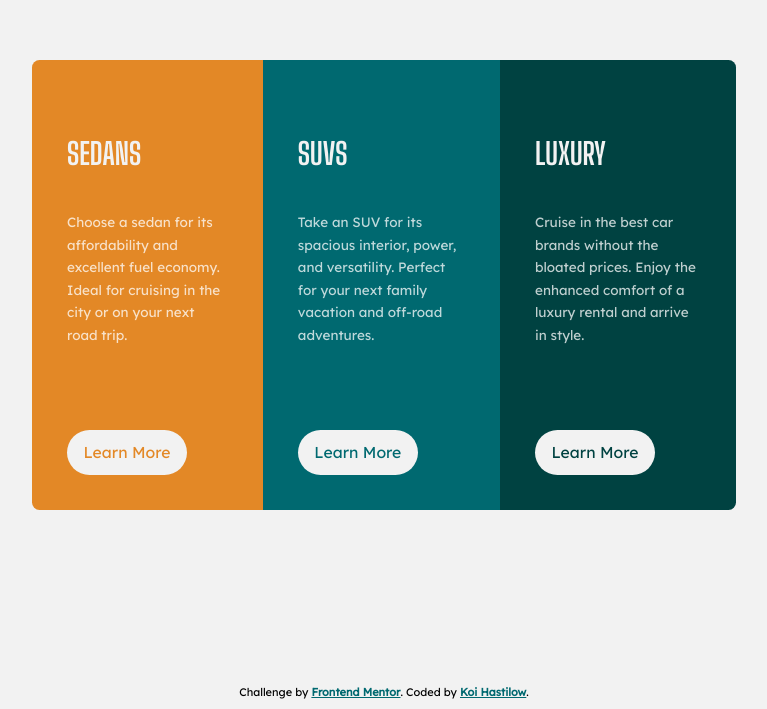
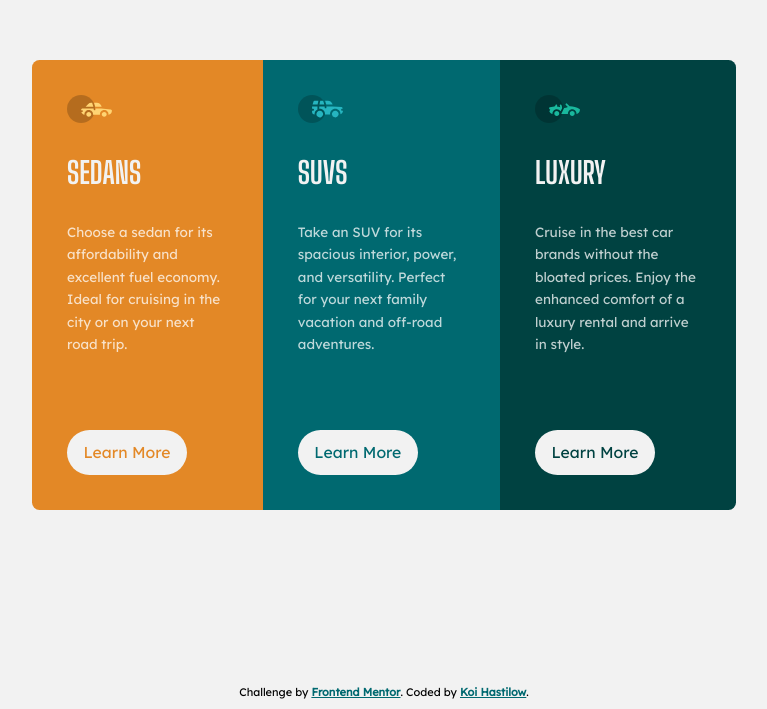
Before and after one commit to KoiHast/3-column-preview-card-component, a plain HTML site: page index.html in a window 1280 px wide. Shown: the part 115-824 px from the top of the page, without its empty margins (256-1023 px from the left). Drawn offline with Linux system fonts and the light colour scheme; the site is published under a folder, as on GitHub Pages, so addresses that start at the root find nothing.

Commit message:
Fixing icons?

```diff
--- a/index.html
+++ b/index.html
@@ -31,7 +31,7 @@
     <main>
       <div class="container">
         <div class="sedans">
-          <img src="/images/icon-sedans.svg" alt="" />
+          <img src="icon-sedans.svg" alt="" />
           <h2>Sedans</h2>
           <p class="sedansDesc">
             Choose a sedan for its affordability and excellent fuel economy.
@@ -40,7 +40,7 @@
           <button class="sedanBtn">Learn More</button>
         </div>
         <div class="suvs">
-          <img src="/images/icon-suvs.svg" alt="" />
+          <img src="icon-suvs.svg" alt="" />
           <h2>SUVs</h2>
           <p class="suvsDesc">
             Take an SUV for its spacious interior, power, and versatility.
@@ -49,7 +49,7 @@
           <button class="suvBtn">Learn More</button>
         </div>
         <div class="luxury">
-          <img src="/images/icon-luxury.svg" alt="" />
+          <img src="icon-luxury.svg" alt="" />
           <h2>Luxury</h2>
           <p class="luxuryDesc">
             Cruise in the best car brands without the bloated prices. Enjoy the
```
Also changed, not shown: icon-luxury.svg (renamed from images/icon-luxury.svg), icon-sedans.svg (renamed from images/icon-sedans.svg), icon-suvs.svg (renamed from images/icon-suvs.svg).
